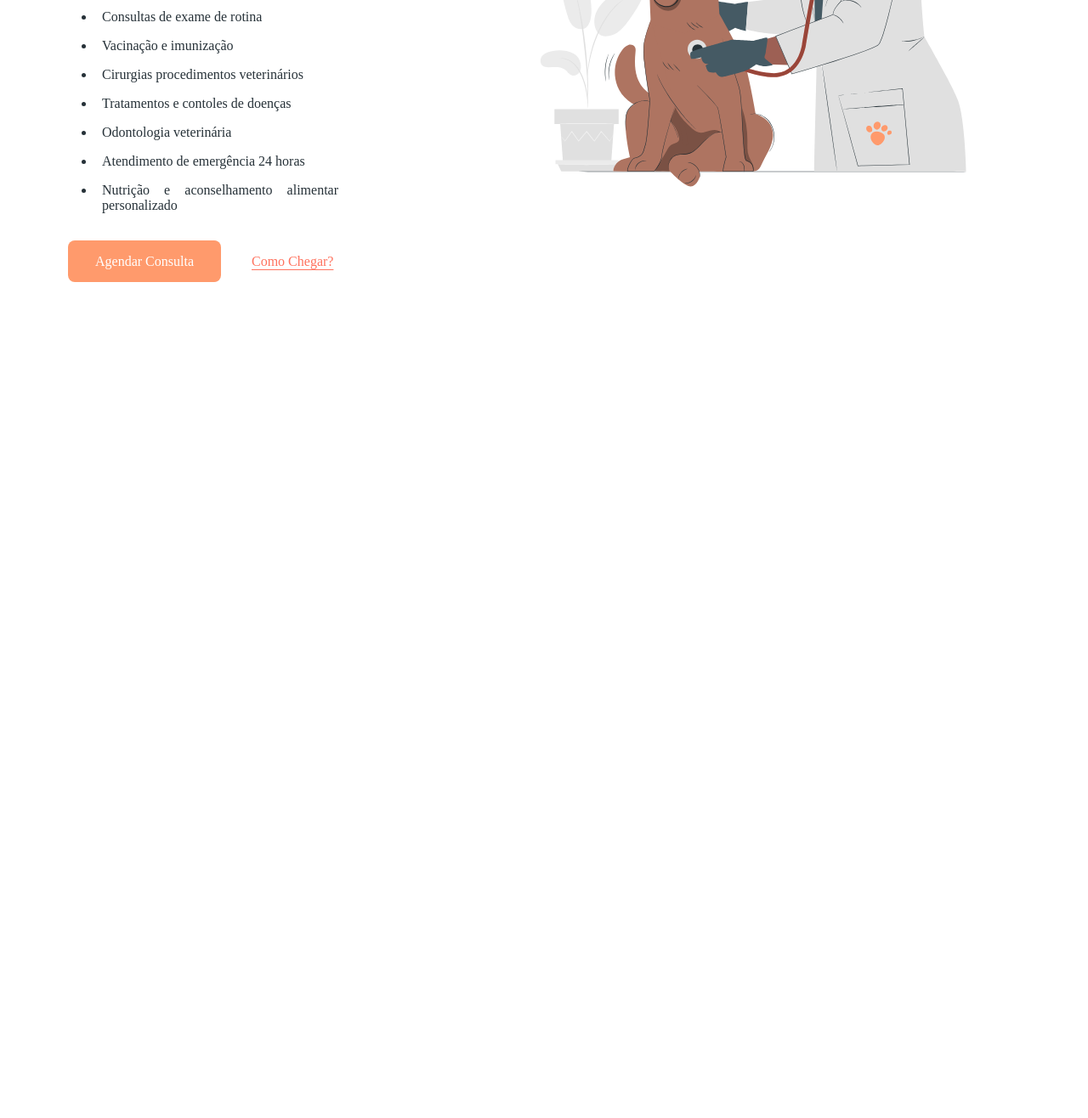
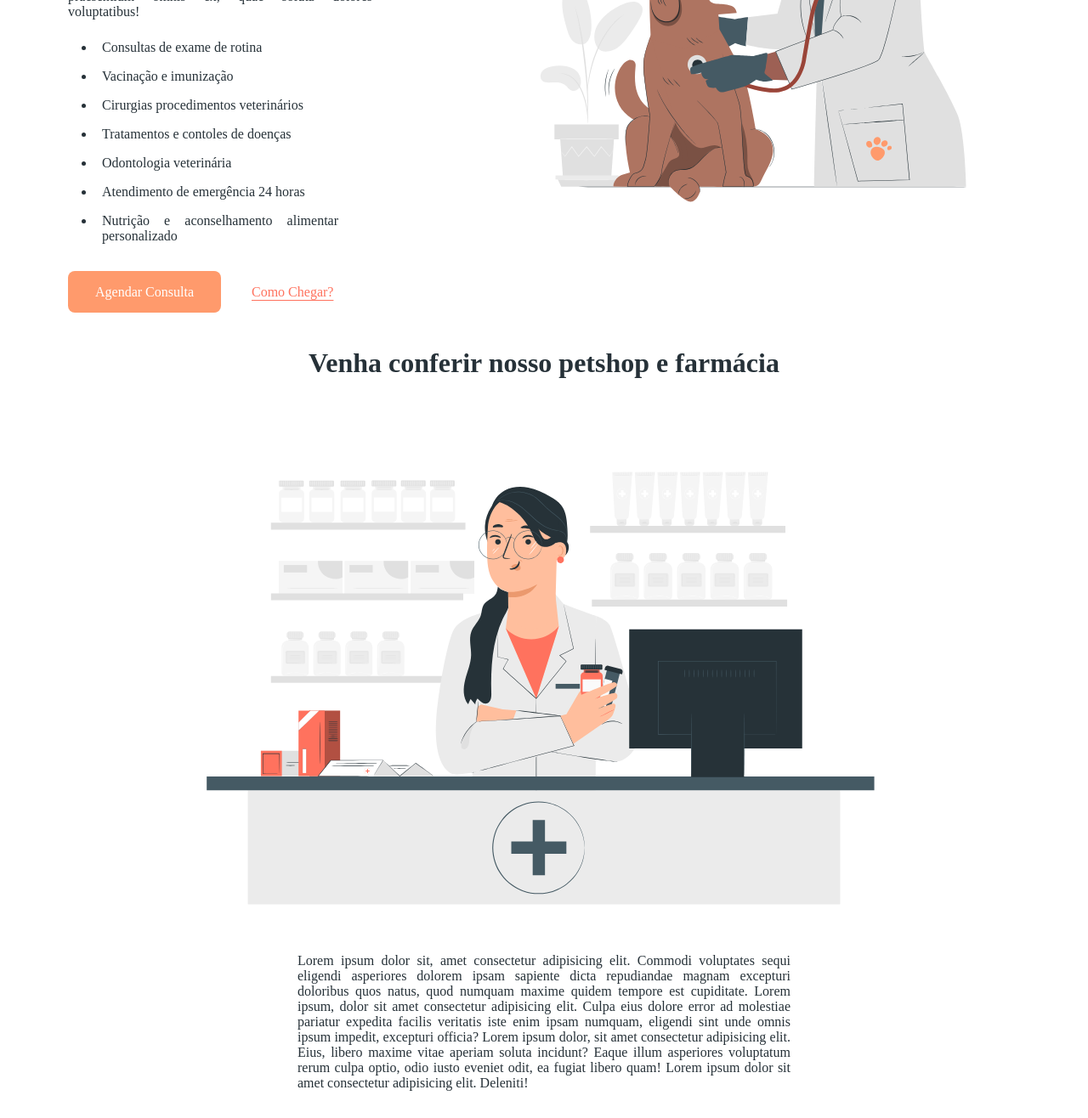
Before and after one commit to Leticia-Aymee/petcare, a plain HTML site: page index.html in a window 1280 px wide. Shown: the part 1181-2497 px from the top of the page at 85% size. Before the commit the page ends 1522 px from the top, so only its background shows below. Drawn offline with Linux system fonts and the light colour scheme.

Commit message:
UPDATE, Seção farmácia, HTML e CSS

```diff
--- a/css/main.css
+++ b/css/main.css
@@ -128,3 +128,26 @@ li {
     padding: 16px 32px;
     text-underline-offset: 4px;
 }
+
+/* Config da Seção FARMÁCIA */
+#farmacia {
+    display: flex;
+    flex-direction: column;
+    align-items: center;
+    text-align: center;
+}
+
+h1 {
+    text-align: center;
+    font-size: 32px;
+    font-weight: 600;
+    margin-top: 32px;
+    margin-bottom: 64px;
+}
+
+.paragrafo3 {
+    margin-top: 28px;
+    margin-bottom: 16px;
+    margin: 32px 350px;
+    text-align: justify;
+}
--- a/index.html
+++ b/index.html
@@ -1,11 +1,13 @@
 <!DOCTYPE html>
 <html lang="pt-br">
+
 <head>
     <meta charset="UTF-8">
     <meta name="viewport" content="width=device-width, initial-scale=1.0">
     <title>PetCare</title>
     <link rel="stylesheet" href="./css/main.css">
 </head>
+
 <body>
     <header class="menu">
         <a href="index.html">
@@ -23,9 +25,13 @@
             <img src="./img/start-img.svg" alt="Uma humana com seu cachorro" width="'580" height="580">
             <div class="conteudo">
                 <h1>Cuidados para dar uma vida longa ao seu pet</h1>
-                <p class="paragrafo">Lorem ipsum dolor sit, amet consectetur adipisicing elit. Commodi voluptates sequi eligendi asperiores dolorem ipsam sapiente dicta repudiandae magnam excepturi doloribus quos natus, quod numquam maxime quidem tempore est cupiditate. Lorem ipsum, dolor sit amet consectetur adipisicing elit. Culpa eius dolore error ad molestiae pariatur expedita facilis veritatis iste enim ipsam numquam, eligendi sint unde omnis ipsum impedit, excepturi officia?</p>
-            <a class="botao" href="https://wa.me/55999887766" target="_blank">Marque sua consulta</a>
-            <a class="botao-transparente" href="#clinica">Conheça nossa Clínica</a>
+                <p class="paragrafo">Lorem ipsum dolor sit, amet consectetur adipisicing elit. Commodi voluptates sequi
+                    eligendi asperiores dolorem ipsam sapiente dicta repudiandae magnam excepturi doloribus quos natus,
+                    quod numquam maxime quidem tempore est cupiditate. Lorem ipsum, dolor sit amet consectetur
+                    adipisicing elit. Culpa eius dolore error ad molestiae pariatur expedita facilis veritatis iste enim
+                    ipsam numquam, eligendi sint unde omnis ipsum impedit, excepturi officia?</p>
+                <a class="botao" href="https://wa.me/55999887766" target="_blank">Marque sua consulta</a>
+                <a class="botao-transparente" href="#clinica">Conheça nossa Clínica</a>
             </div>
             <img class="absolute" src="./img/shape.svg" alt="banner decorativo">
         </section>
@@ -33,26 +39,48 @@
         <section id="clinica">
             <div class="conteudo">
                 <h1>Cuidado veterinário de qualidade</h1>
-                <p class="paragrafo2">Lorem ipsum dolor sit, amet consectetur adipisicing elit. Commodi voluptates sequi eligendi asperiores dolorem ipsam sapiente dicta repudiandae magnam excepturi doloribus quos natus, quod numquam maxime quidem tempore est cupiditate. Lorem ipsum dolor sit amet consectetur adipisicing elit. Pariatur, quibusdam exercitationem? Error molestiae asperiores excepturi quae dicta officiis ut ad voluptates totam, doloremque enim, accusantium laudantium tempore? Ullam, ea commodi? Lorem ipsum dolor sit amet consectetur adipisicing elit. Ab ipsum magnam quis, animi odit autem amet distinctio laboriosam. Accusantium quas mollitia dolor reprehenderit praesentium omnis ex, quae soluta dolores voluptatibus!</p>
+                <p class="paragrafo2">Lorem ipsum dolor sit, amet consectetur adipisicing elit. Commodi voluptates sequi
+                    eligendi asperiores dolorem ipsam sapiente dicta repudiandae magnam excepturi doloribus quos natus,
+                    quod numquam maxime quidem tempore est cupiditate. Lorem ipsum dolor sit amet consectetur
+                    adipisicing elit. Pariatur, quibusdam exercitationem? Error molestiae asperiores excepturi quae
+                    dicta officiis ut ad voluptates totam, doloremque enim, accusantium laudantium tempore? Ullam, ea
+                    commodi? Lorem ipsum dolor sit amet consectetur adipisicing elit. Ab ipsum magnam quis, animi odit
+                    autem amet distinctio laboriosam. Accusantium quas mollitia dolor reprehenderit praesentium omnis
+                    ex, quae soluta dolores voluptatibus!</p>
                 <ul>
                     <li>Consultas de exame de rotina</li>
                     <li>Vacinação e imunização</li>
-                    <li>Cirurgias  procedimentos veterinários</li>
+                    <li>Cirurgias procedimentos veterinários</li>
                     <li>Tratamentos e contoles de doenças</li>
                     <li>Odontologia veterinária</li>
                     <li>Atendimento de emergência 24 horas</li>
                     <li>Nutrição e aconselhamento alimentar personalizado</li>
                 </ul>
-            <a class="botao2" href="https://wa.me/55999887766" target="_blank">Agendar Consulta</a>
-            <a class="botao-transparente2" href="#clinica">Como Chegar?</a>
+                <a class="botao2" href="https://wa.me/55999887766" target="_blank">Agendar Consulta</a>
+                <a class="botao-transparente2" href="#clinica">Como Chegar?</a>
             </div>
             <img src="./img/clinic-img.svg" alt="Veterinária com cachorro" width="'580" height="580">
         </section>
 
-        <section id="farmacia"></section>
+        <section id="farmacia">
+            <div>
+                <h1>Venha conferir nosso petshop e farmácia</h1>
+            </div>
+            <img src="./img/shop-img.svg" alt="farmaceutica" width="'580" height="580">
+            <p class="paragrafo3">Lorem ipsum dolor sit, amet consectetur adipisicing elit. Commodi voluptates sequi
+                eligendi asperiores dolorem ipsam sapiente dicta repudiandae magnam excepturi doloribus quos natus,
+                quod numquam maxime quidem tempore est cupiditate. Lorem ipsum, dolor sit amet consectetur
+                adipisicing elit. Culpa eius dolore error ad molestiae pariatur expedita facilis veritatis iste enim
+                ipsam numquam, eligendi sint unde omnis ipsum impedit, excepturi officia? Lorem ipsum dolor, sit amet
+                consectetur adipisicing elit. Eius, libero maxime vitae aperiam soluta incidunt? Eaque illum asperiores
+                voluptatum rerum culpa optio, odio iusto eveniet odit, ea fugiat libero quam! Lorem ipsum dolor sit amet
+                consectetur adipisicing elit. Deleniti!</p>
+        </section>
+
         <section id="duvida"></section>
 
     </main>
 
 </body>
+
 </html>
```
